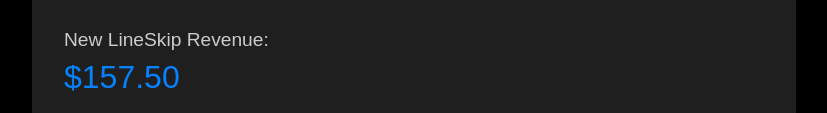
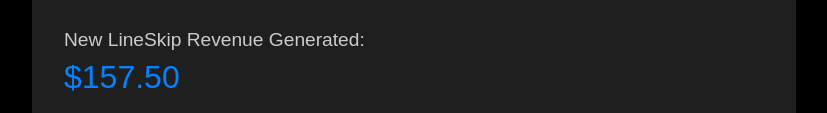
Before and after one commit to mauri43/LineLeap-Calculator-Sliders, a plain HTML site: page index.html in a window 1280 px wide. Shown: the part 598-711 px from the top of the page, without its empty margins (226-1053 px from the left). Drawn offline with Linux system fonts and the light colour scheme.

Commit message:
Update index.html

```diff
--- a/index.html
+++ b/index.html
@@ -101,7 +101,7 @@
         </div>
         <input type="range" id="price" min="0" max="100" step="1" value="15"/>
       </label>
-      <div class="highlight-label">New LineSkip Revenue:</div>
+      <div class="highlight-label">New LineSkip Revenue Generated:</div>
       <div class="highlight" id="total" style="color:#0682fe;">$0.00</div>
     </div>
   </div>
```
